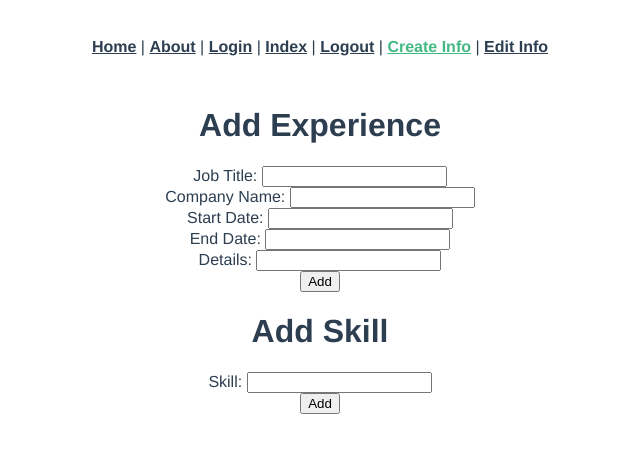
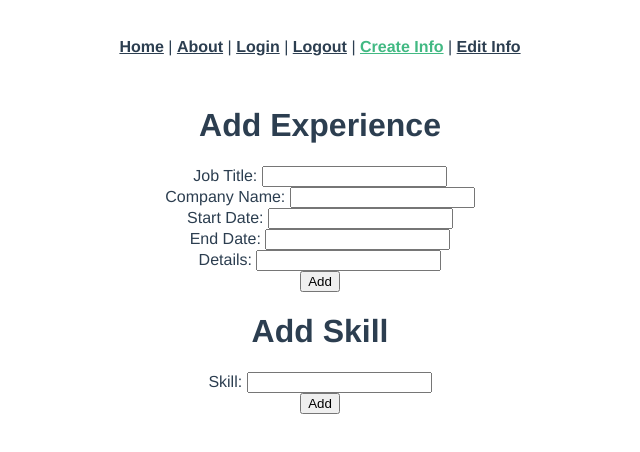
Before and after one commit to eliot-pitman/student-portal, a Vue app: page /create in a window 1280 px wide. Shown: the top 452 px of the page, without its empty margins (320-960 px from the left). Built offline with nearby package versions, Linux system fonts and the light colour scheme; no server answers.

Commit message:
updates routes, deletes index route

```diff
--- a/src/App.vue
+++ b/src/App.vue
@@ -5,8 +5,6 @@
     <router-link to="/about">About</router-link>
     |
     <router-link to="/login">Login</router-link>
-    |
-    <router-link to="/index">Index</router-link>
     |
     <router-link to="/logout">Logout</router-link>
     |
--- a/src/router/index.js
+++ b/src/router/index.js
@@ -1,7 +1,6 @@
 import { createRouter, createWebHistory } from "vue-router";
 import HomeView from "../views/HomeView.vue";
 import LogIn from "../views/LogIn.vue";
-import StudentsIndex from "../views/StudentsIndex.vue";
 import LogOut from "../views/LogOut.vue";
 import StudentShow from "../views/StudentShow.vue";
 import StudentCreate from "../views/StudentCreate.vue";
@@ -25,11 +24,6 @@ const routes = [
     path: "/login",
     name: "login",
     component: LogIn,
-  },
-  {
-    path: "/index",
-    name: "index",
-    component: StudentsIndex,
   },
   {
     path: "/logout",
```
